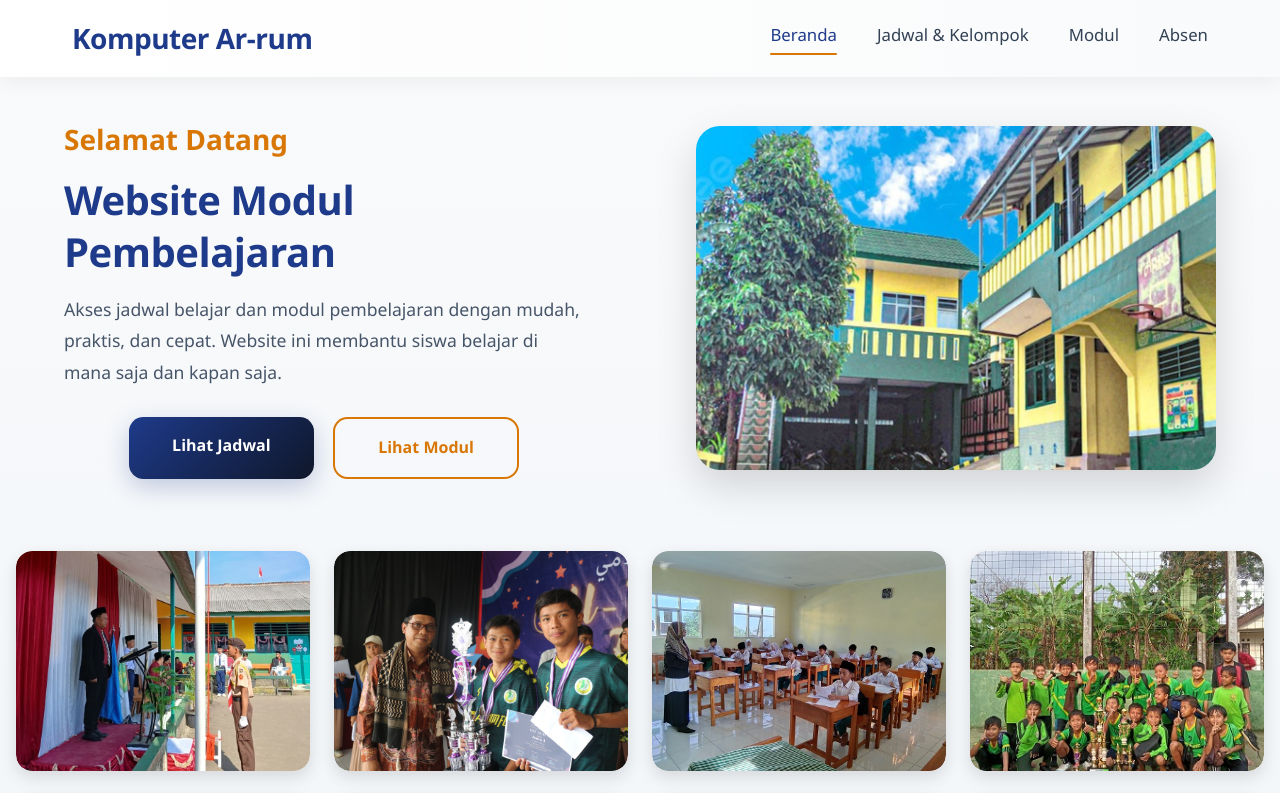
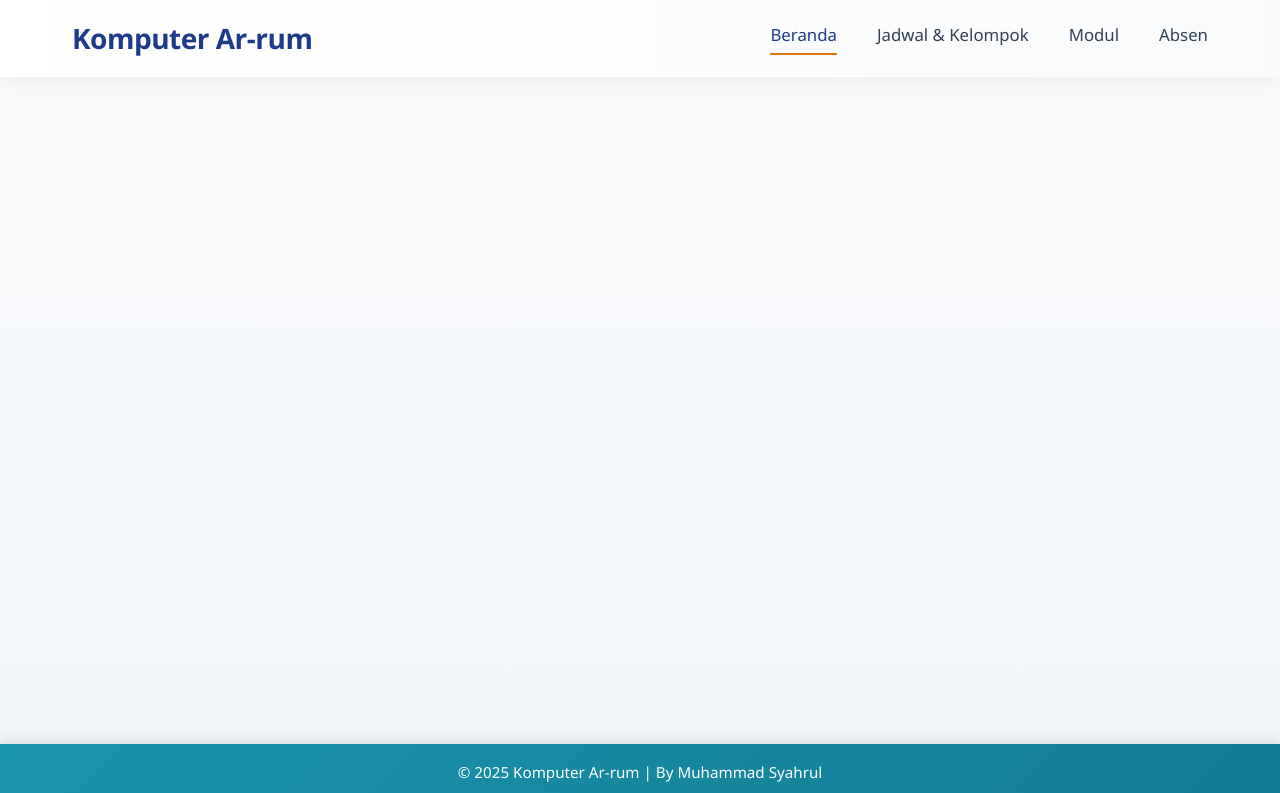
Before and after one commit to syahrulweb/ITCLUB-WP, a React (Vite) app: page / in a window 1280 px wide. Shown: the top 793 px of the page. Built offline with nearby package versions, Linux system fonts and the light colour scheme; grey boxes are pictures that could not be loaded.

Commit message:
update project

```diff
--- a/src/App.jsx
+++ b/src/App.jsx
@@ -13,7 +13,7 @@ function App() {
         <Navbar />
         <main style={{ flex: 1 }}>
           <Routes>
-            <Route path="/" element={<Beranda />} />
+            <Route path="/Komputer-arrum" element={<Beranda />} />
             <Route path="/jadwal" element={<Jadwal />} />
             <Route path="/modul" element={<Modul />} />
             <Route path="/absen" element={<Absen />} />
```
